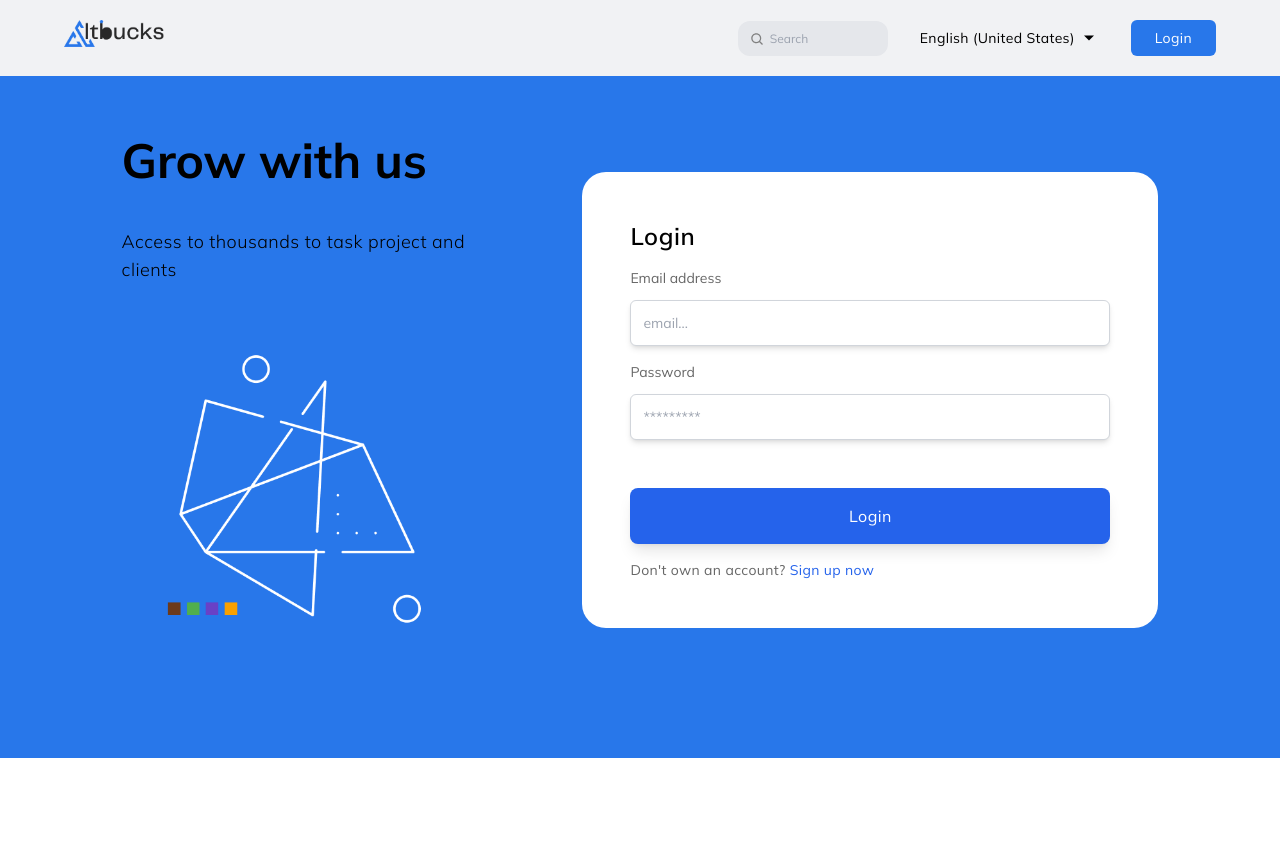
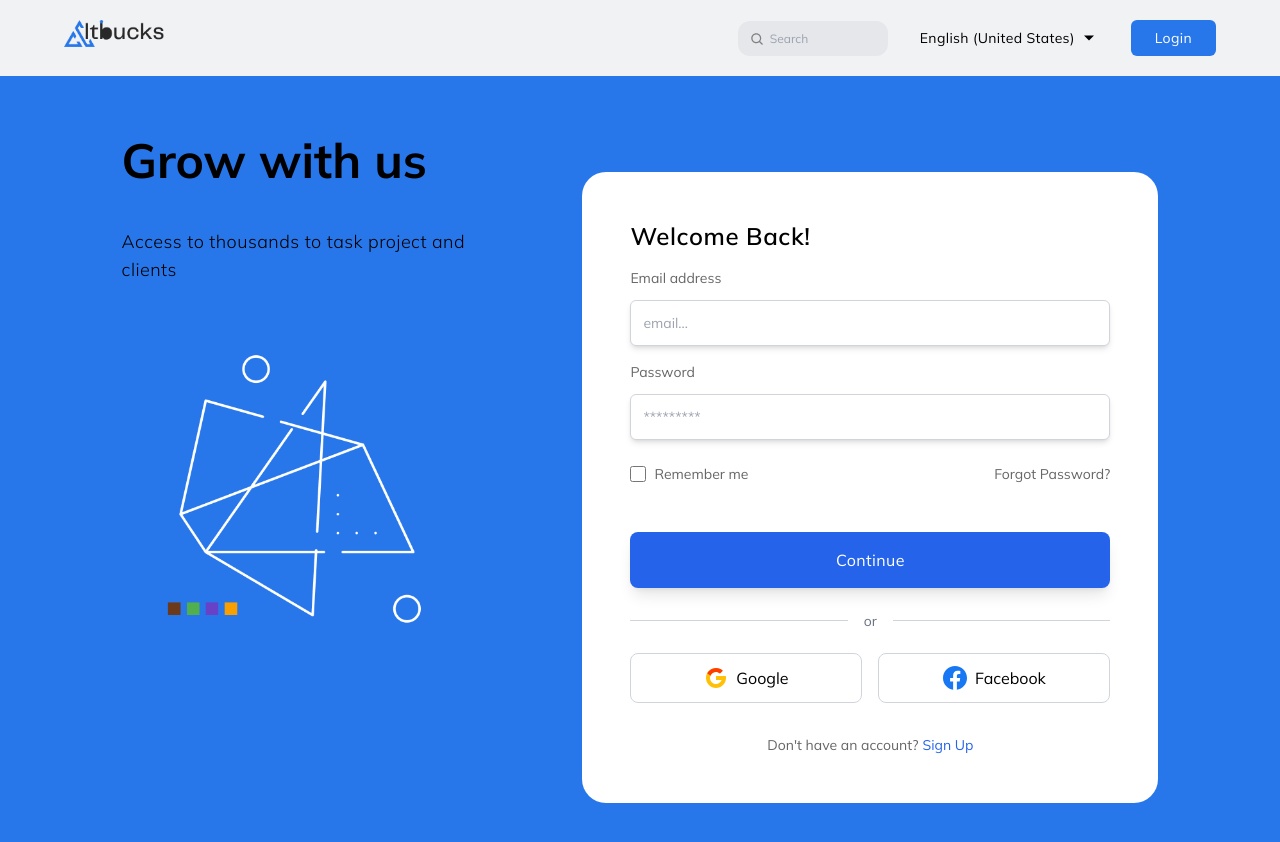
Before and after one commit to emmanueldavidson96/altbucks, a Next.js app: page /log-in in a window 1280 px wide. Shown: the top 842 px of the page. Before the commit the page ends 800 px from the top, so only its background shows below. Built offline with nearby package versions, Linux system fonts and the light colour scheme.

Commit message:
enhance login page UI

```diff
--- a/src/app/log-in/page.tsx
+++ b/src/app/log-in/page.tsx
@@ -1,4 +1,5 @@
-"use client"
+'use client';
+
 import React, { useState } from 'react'
 import Header from '../components/Authentication/Header'
 import Image from 'next/image'
@@ -10,8 +11,9 @@ import {toast} from "react-toastify";
 
 export default function page() {
     const [userData, setUserData] = useState({
-        email:"",
-        password:"",
+        email: "",
+        password: "",
+        rememberMe: false
     })
     const router = useRouter();
     const {user, isLoading, login} = useAuthStore();
@@ -26,6 +28,12 @@ export default function page() {
             console.log(error)
         }
     }
+
+    const handleSocialLogin = (provider: string) => {
+        // Implement social login logic here
+        console.log(`Logging in with ${provider}`);
+    }
+
     return (
         <div className='bg-[#2877EA] w-screen h-fit'>
             <Header />
@@ -36,39 +44,88 @@ export default function page() {
                     <Image src={illustrationImg} className='w-full' alt=''/>
                 </div>
 
-            {/* Authentication Section */}
                 <div className='bg-white mt-12 max-lg:mt-2 h-fit w-[50%] rounded-3xl px-12 py-12 flex flex-col gap-4'>
-                <h4 className='text-black tracking-wide text-2xl font-semibold'>Login </h4>
+                    <h4 className='text-black tracking-wide text-2xl font-semibold'>Welcome Back!</h4>
                     <form className='flex w-full flex-col gap-4' onSubmit={handleSubmit}>
                         <div className='flex flex-col gap-3 w-full'>
-                        <label htmlFor="firstName" className='text-sm text-[#666666]'>Email address</label>
+                            <label htmlFor="email" className='text-sm text-[#666666]'>Email address</label>
                             <input
                                 onChange={(e) => setUserData({...userData, email:e.target.value})}
-                            type="text" className='w-full p-3 border rounded-md border-gray-300 text-black text-sm shadow-md'
+                                type="email"
+                                id="email"
+                                className='w-full p-3 border rounded-md border-gray-300 text-black text-sm shadow-md'
                                 placeholder='email...'
                             />
                         </div>
 
                         <div className='flex flex-col gap-3 w-full'>
-                        <label htmlFor="firstName" className='text-sm text-[#666666]'>Password</label>
+                            <label htmlFor="password" className='text-sm text-[#666666]'>Password</label>
                             <input
                                 onChange={(e) => setUserData({...userData, password:e.target.value})}
-                            type="password" className='w-full p-3 border rounded-md border-gray-300 text-black text-sm shadow-md'
+                                type="password"
+                                id="password"
+                                className='w-full p-3 border rounded-md border-gray-300 text-black text-sm shadow-md'
                                 placeholder='*********'
                             />
+                        </div>
+
+                        <div className='flex justify-between items-center mt-2'>
+                            <div className='flex items-center gap-2'>
+                                <input
+                                    type="checkbox"
+                                    id="rememberMe"
+                                    checked={userData.rememberMe}
+                                    onChange={(e) => setUserData({...userData, rememberMe: e.target.checked})}
+                                    className='w-4 h-4'
+                                />
+                                <label htmlFor="rememberMe" className='text-sm text-[#666666]'>Remember me</label>
+                            </div>
+                            <Link href="/forgot-password" className='text-sm text-[#666666] hover:text-blue-600'>
+                                Forgot Password?
+                            </Link>
                         </div>
 
                         <button
                             type='submit'
                             className='w-full p-4 bg-blue-600 rounded-lg text-white text-base tracking-wide shadow-lg mt-8'
                         >
-                        Login
+                            Continue
                         </button>
 
-                    <div className='flex flex-col gap-3 w-full'>
-                        <p className='text-sm tracking-wide text-[#666666]'>Don't own an account? <Link href={"/signup"} className='text-blue-600'>Sign up now</Link> </p>
+                        <div className='relative flex items-center justify-center my-4'>
+                            <div className='border-t border-gray-300 w-full'></div>
+                            <span className='bg-white px-4 text-sm text-gray-500 absolute'>or</span>
                         </div>
 
+                        <div className='flex gap-4 justify-center'>
+                            <button
+                                type="button"
+                                onClick={() => handleSocialLogin('google')}
+                                className='flex items-center justify-center gap-2 w-1/2 p-3 border border-gray-300 rounded-lg hover:bg-gray-50'
+                            >
+                                <svg width="24" height="24" viewBox="0 0 24 24" fill="none" xmlns="http://www.w3.org/2000/svg">
+                                    <path d="M21.8055 10.0415H21V10H12V14H17.6515C16.827 16.3285 14.6115 18 12 18C8.6865 18 6 15.3135 6 12C6 8.6865 8.6865 6 12 6C13.5295 6 14.921 6.577 15.9805 7.5195L18.809 4.691C17.023 3.0265 14.634 2 12 2C6.4775 2 2 6.4775 2 12C2 17.5225 6.4775 22 12 22C17.5225 22 22 17.5225 22 12C22 11.3295 21.931 10.675 21.8055 10.0415Z" fill="#FFC107"/>
+                                    <path d="M3.15295 7.3455L6.43845 9.755C7.32745 7.554 9.48045 6 12 6C13.5295 6 14.921 6.577 15.9805 7.5195L18.809 4.691C17.023 3.0265 14.634 2 12 2C8.15895 2 4.82795 4.1685 3.15295 7.3455Z" fill="#FF3D00"/>
+                                </svg>
+                                Google
+                            </button>
+                            <button
+                                type="button"
+                                onClick={() => handleSocialLogin('facebook')}
+                                className='flex items-center justify-center gap-2 w-1/2 p-3 border border-gray-300 rounded-lg hover:bg-gray-50'
+                            >
+                                <svg width="24" height="24" viewBox="0 0 24 24" fill="none" xmlns="http://www.w3.org/2000/svg">
+                                    <path d="M24 12C24 5.37258 18.6274 0 12 0C5.37258 0 0 5.37258 0 12C0 17.9895 4.3882 22.954 10.125 23.8542V15.4688H7.07812V12H10.125V9.35625C10.125 6.34875 11.9166 4.6875 14.6576 4.6875C15.9701 4.6875 17.3438 4.92188 17.3438 4.92188V7.875H15.8306C14.34 7.875 13.875 8.80008 13.875 9.75V12H17.2031L16.6711 15.4688H13.875V23.8542C19.6118 22.954 24 17.9895 24 12Z" fill="#1877F2"/>
+                                </svg>
+                                Facebook
+                            </button>
+                        </div>
+
+                        <div className='flex justify-center mt-4'>
+                            <p className='text-sm text-[#666666]'>Don't have an account?
+                                <Link href="/signup" className='text-blue-600 ml-1'>Sign Up</Link>
+                            </p>
+                        </div>
                     </form>
                 </div>
             </div>
```
Also changed, not shown: src/app/signup/page.tsx (indentation only). Lines whose indentation alone changed are shown as unchanged.
